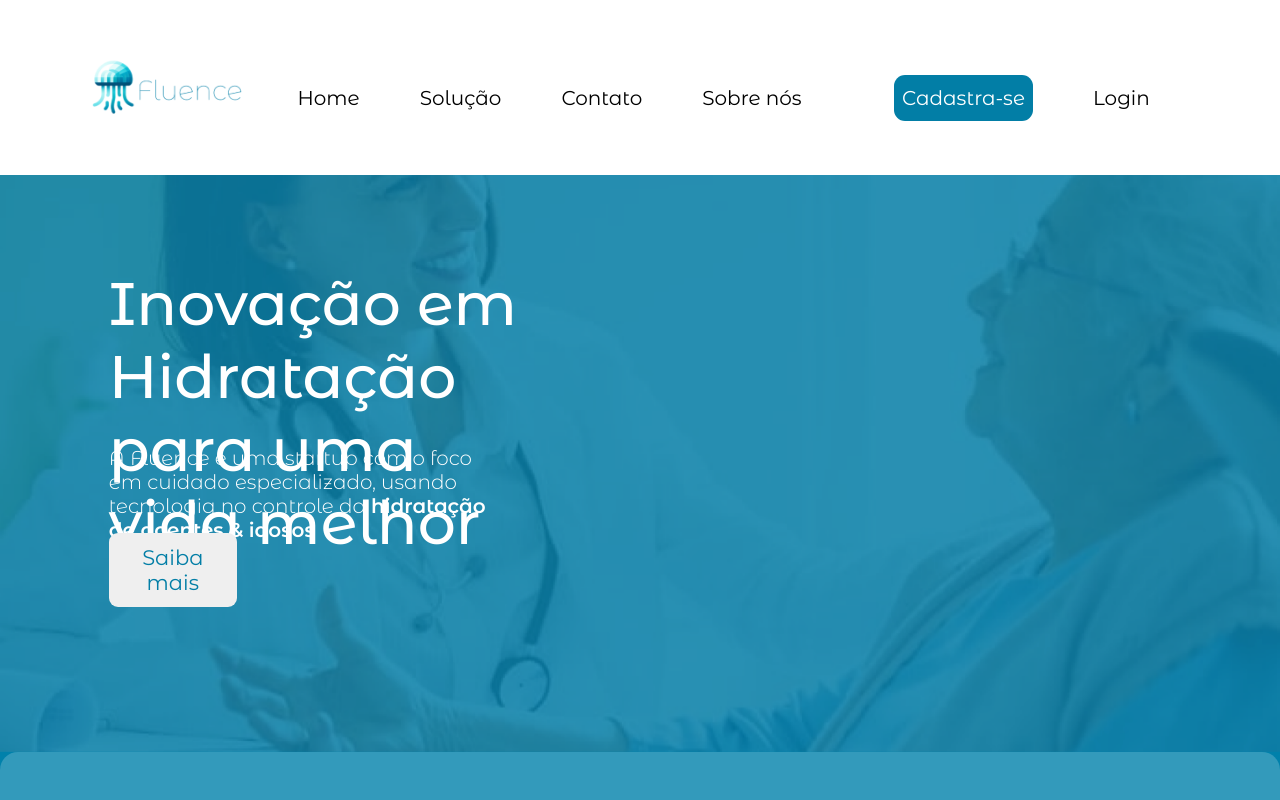
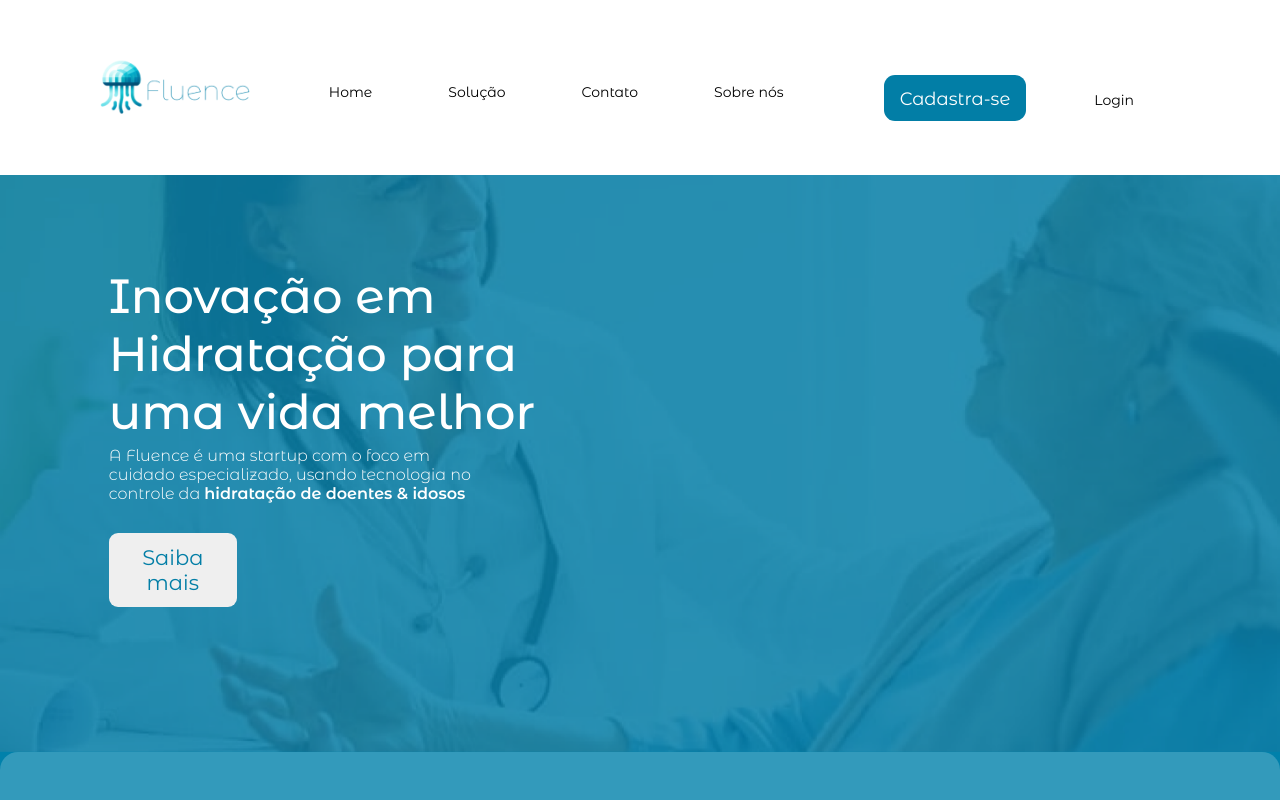
Before and after one commit to lucassperanzini/Fluence_new, a React (Vite) app: page / in a window 1280 px wide. Shown: the top 800 px of the page. Built offline with nearby package versions, Linux system fonts and the light colour scheme.

Commit message:
responsivo Header, ajustes nos textos

```diff
--- a/db.json
+++ b/db.json
@@ -3,7 +3,7 @@
         {
             "nome": "Vinicius Barros",
             "email": "vinicius@fiap.com.br",
-            "password":1234
+            "password":"P"
         },
         {
             "nome": "Lucas Speranzini",
--- a/src/components/Banner/Banner.scss
+++ b/src/components/Banner/Banner.scss
@@ -86,7 +86,6 @@ $azul-claro: #027ea6;
       opacity: 1;
     }
   }
-
   position: relative;
   .imagemBanner {
     width: 100%;
@@ -106,6 +105,10 @@ $azul-claro: #027ea6;
     @extend .texto-compartilhado;
     top: 16%;
     font-size: 60px;
+    @media screen and (max-width: 1386px) {
+      font-size: 3em;
+
+  }
   }
   p {
     @extend .texto-compartilhado;
@@ -113,6 +116,10 @@ $azul-claro: #027ea6;
     width: 30%;
     font-size: 20px;
     font-weight: lighter;
+     @media screen and (max-width: 1386px) {
+      font-size: 1em;
+
+  }
   }
   button {
     @extend .texto-compartilhado;
--- a/src/components/Diferenciais/Diferenciais.jsx
+++ b/src/components/Diferenciais/Diferenciais.jsx
@@ -17,7 +17,7 @@ function Diferenciais() {
         </div>
         <div>
           <img src={analise} alt="" />
-          <p>Analise de dados para maior precisão no seu tratamento</p>
+          <p>Analise de dados para maior precisão no seu acompanhamento</p>
         </div>
       </div>
     </section>
--- a/src/components/Header/Header.jsx
+++ b/src/components/Header/Header.jsx
@@ -1,5 +1,6 @@
 import "./style.scss"
 import Logo from "../../../public/assets/logoP.png"
+import hamburguer from "../../../public/assets/menu_FILL0_wght400_GRAD0_opsz24.png"
 import { Link } from "react-router-dom"
 export default function Header() {
 
@@ -9,18 +10,24 @@ export default function Header() {
             <header>
                 <nav>
                     <div className='divOpcoes'>
-                        <img className="logo" src={Logo}  alt="logo fluence" />
+                        <img className="logo" src={Logo} alt="logo fluence" />
+                           <img className="hamburger" src={hamburguer} alt=""  />
+
+                        <div className="divUL">
+
                             <ul>
-                            <li>Home</li>
-                            <li>Solução</li>
-                            <li>Contato</li>
-                            <li>Sobre nós</li>
+                                <li><a href="">Home</a></li>
+                                <li><a href="">Solução</a></li>
+                                <li><a href="">Contato</a></li>
+                                <li><a href="">Sobre nós</a></li>
                             </ul>
+
 
                             <ul className="ulLogin">
                                 <li><button><Link to={"/cadastro"}>Cadastra-se</Link></button></li>
                                 <li><Link to={"/login"} href="">Login</Link></li>
                             </ul>
+                        </div>
 
                     </div>
 
--- a/src/components/Header/style.scss
+++ b/src/components/Header/style.scss
@@ -1,13 +1,14 @@
-$azul-escuro: #027EA6;
+$azul-escuro: #027ea6;
 
-header{
+header {
     background-color: white;
     display: flex;
     align-items: center;
 
-    nav{
+    nav {
         width: 100%;
-        .divOpcoes{
+
+        .divOpcoes {
             margin: 0 5em;
             display: flex;
             flex-direction: row;
@@ -15,47 +16,89 @@ header{
 
             justify-content: space-around;
 
+            @media screen and (max-width: 1260px) {
+                justify-content: space-between;
 
+            }
 
-            .logo{
+            .logo {
                 max-width: 175px;
             }
 
-            ul{
+            .hamburger {
+                display: none;
+                width: 65px;
+
+                @media screen and (max-width: 1260px) {
+                    display: block;
+                }
+            }
+
+
+            .divUL {
+                display: flex;
+
+                @media screen and (max-width: 1260px) {
+                    display: none;
+                }
+
+                ul {
                     display: flex;
                     list-style: none;
 
-                li{
-                    margin-top:1.8em;
+                    li {
+                        margin-top: 1.8em;
                         margin-right: 2em;
                         font-size: 20px;
                         padding: 0.5em;
                         color: black;
+
+                        a {
+                            text-decoration: none;
+                            padding: 8px;
+                            border-radius: 11px;
+                            color: rgb(0, 0, 0);
+
+                            &:hover {
+                                background-color: #027ea6;
+                                color: white;
+                                transition: 400ms;
+                            }
+
+                            @media screen and (max-width: 1386px) {
+                                font-size: 0.8em;
+                            }
+                            @media screen and (max-width: 1298px) {
+                                font-size: 0.7em;
                             }
                         }
-            .ulLogin{
+                    }
+                }
+                .ulLogin {
                     align-items: center;
-                li{
+                    li {
                         font-size: 20px;
-                    button{
+                        button {
                             border: none;
                             background-color: $azul-escuro;
                             padding: 0.5rem;
                             border-radius: 11px;
-                        a{
+                            a {
                                 text-decoration: none;
                                 color: white;
                                 font-size: 20px;
+                                @media screen and (max-width: 1386px) {
+                                    font-size: 0.9em;
                                 }
                             }
-                    a{
-                        color:black;
+                        }
+                        a {
+                            color: black;
                             text-decoration: none;
                         }
                     }
                 }
-
             }
         }
-
     }
+}
```
Also changed, not shown: public/assets/menu_FILL0_wght400_GRAD0_opsz24.png (added). Lines whose indentation alone changed are shown as unchanged.
